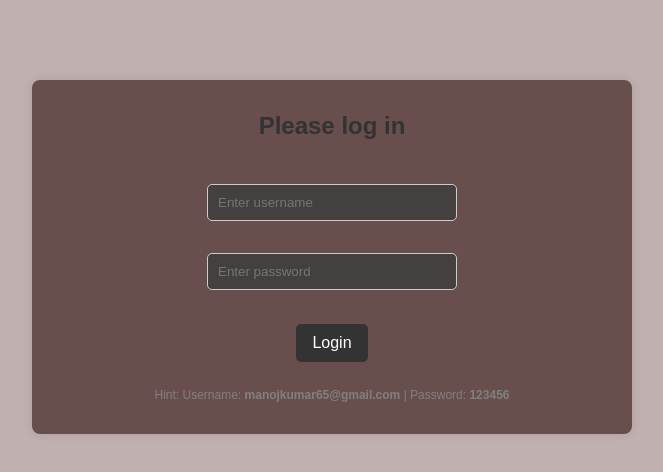
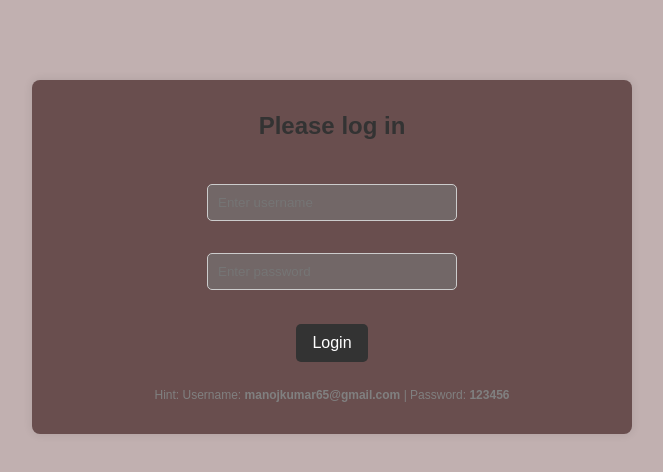
Before and after one commit to manoj-successiveTech/React-Training, a Next.js app in the folder Nextjs-assignment/: page /Assignment-3/question-1 in a window 1280 px wide. Shown: the top 472 px of the page, without its empty margins (308-971 px from the left). Built offline with nearby package versions, Linux system fonts and the light colour scheme.

Commit message:
assignment-3 changes updated

```diff
--- a/Nextjs-assignment/src/app/styles/welcome3.css
+++ b/Nextjs-assignment/src/app/styles/welcome3.css
@@ -5,7 +5,7 @@
   --button-bg: #333;
   --button-hover-bg: #555;
   --input-border: #ccc;
-  --input-bg: #454040;
+  --input-bg: #726767;
   --container-bg: #694e4e;
   --box-shadow: rgba(0, 0, 0, 0.1);
   --highlight-blue: #007bff;
@@ -114,6 +114,7 @@ h2, h3 {
 .product-list {
   list-style: none;
   padding: 0;
+  color :#9d8585
 }
 
 .product-list li {
```
